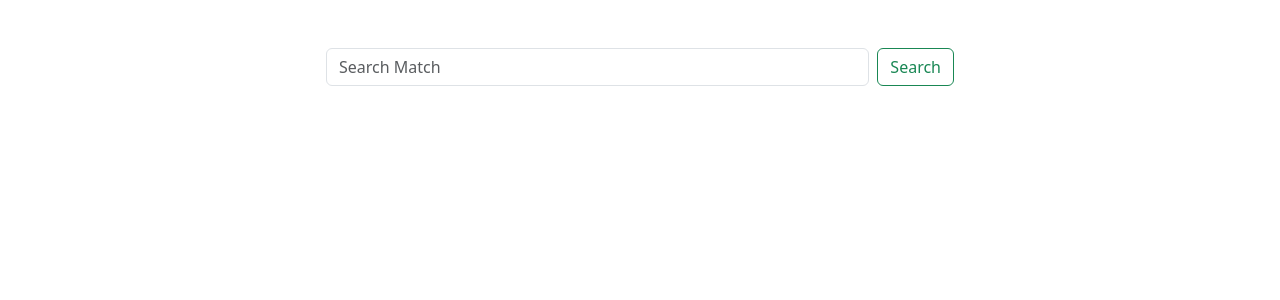
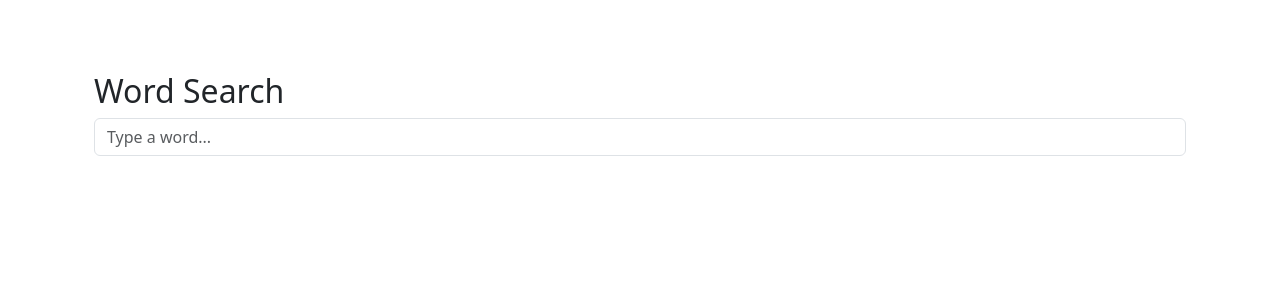
Before and after one commit to vaibhavgathawale/routing, an Angular app: page /search in a window 1280 px wide. Shown: the top 300 px of the page. Built offline with nearby package versions, Linux system fonts and the light colour scheme.

Commit message:
product list fetch from input field. Product details component in implemention.

```diff
--- a/src/app/app.routes.ts
+++ b/src/app/app.routes.ts
@@ -3,12 +3,14 @@ import { Home } from './home/home';
 import { Search } from './search/search';
 import { CarouselComponent } from './carousel/carousel';
 import { Carthome } from './carthome/carthome';
+import { ProductDetail } from './product-detail/product-detail';
 
 export const routes: Routes = [
     { path: '', component: Home },
     { path: 'search', component: Search },
     { path: 'Carousel', component: CarouselComponent },
-    { path: 'carthome', component: Carthome }
+    { path: 'carthome', component: Carthome },
+    { path: 'product/:id', component: ProductDetail}  // ✅ dynamic route with product id
 
 
 
--- /dev/null
+++ b/src/app/product-detail/product-detail.html
@@ -0,0 +1 @@
+<p>product-detail works!</p>
--- a/src/app/search/search.html
+++ b/src/app/search/search.html
@@ -1,34 +1,33 @@
-<!-- <p>search works!</p>
-<div class="container-fluid">
-  <form class="d-flex mx-auto" style="width: 50%;" role="search">
-    <input class="form-control me-5 custom-input"
-           type="search"
-           placeholder="Search"
-           aria-label="Search"/>
-    <button class="btn btn-outline-success" type="submit">Search</button>
-  </form>
-</div> -->
+
 <br>
 <br>
 
-<div class="container-fluid">
-  <form class="d-flex mx-auto" style="width: 50%;" (ngSubmit)="searchMatch()">
-    <input class="form-control me-2"
-           type="search"
-           placeholder="Search Match"
-           [(ngModel)]="query"
-           name="query"
-           aria-label="Search"/>
-    <button class="btn btn-outline-success" type="submit">Search</button>
-  </form>
+<div class="container p-4">
+  <h2>Word Search</h2>
 
-  <!-- results -->
-  <div class="mt-3" *ngIf="matches.length > 0">
-    <h5>Results:</h5>
-    <ul class="list-group">
-      <li *ngFor="let match of matches" class="list-group-item">
-        {{ match.team1 }} vs {{ match.team2 }} - {{ match.date }}
-      </li>
+  <input type="text" [formControl]="searchControl" placeholder="Type a word..." class="form-control" />
+
+  @if (results.length > 0) {
+    <ul class="list-group mt-3">
+      @for (word of results; track word) {
+        <li class="list-group-item">
+          {{ word }}
+        </li>
+      }
     </ul>
-  </div>
+  }
 </div>
+
+<!-- <div class="container p-4">
+  <h2>Word Search</h2>
+
+  <input type="text" [formControl]="searchControl" placeholder="Type a word..." class="form-control" />
+
+  <ul class="list-group mt-3" *ngIf="results.length > 0">
+    <li *ngFor="let product of results"
+        class="list-group-item">
+
+        <a [routerLink]="['/product', product.id]">{{ product.name }}</a>
+    </li>
+  </ul>
+</div> -->
--- a/src/app/search/search.ts
+++ b/src/app/search/search.ts
@@ -1,24 +1,40 @@
 import { Component } from '@angular/core';
 import { CommonModule } from '@angular/common';   // for *ngIf, *ngFor
 import { FormsModule } from '@angular/forms';     // for [(ngModel)]
-import { HttpClientModule, HttpClient } from '@angular/common/http';
-
+import { FormControl,ReactiveFormsModule } from '@angular/forms';
+import { debounceTime, distinctUntilChanged, switchMap } from 'rxjs/operators';
+import { Data } from '../service/data';
+import { Product } from '../models/Product.model';
 
 
 
 @Component({
   selector: 'app-search',
-  imports: [CommonModule, FormsModule, HttpClientModule],
+  imports: [CommonModule, FormsModule,ReactiveFormsModule],
   templateUrl: './search.html',
   styleUrl: './search.css'
 
 })
 export class Search {
-   query: string = '';
-  matches: any[] = [];
+ searchControl = new FormControl('');
+  results: string[] = [];
 
-
-  searchMatch() {
-
-    }
+  constructor(private data: Data) {
+    this.searchControl.valueChanges
+      .pipe(
+        debounceTime(300),               // wait for 300ms pause in typing
+        distinctUntilChanged(),          // only call API if value changed
+        switchMap(value => {
+          if (value && value.length >= 2) {
+            return this.data.searchWords(value);
+          } else {
+            this.results = [];
+            return [];
+          }
+        })
+      )
+      .subscribe((data: string[]) => {
+        this.results = data;
+      });
   }
+  }
--- a/src/app/service/data.ts
+++ b/src/app/service/data.ts
@@ -3,18 +3,19 @@ import { Injectable } from '@angular/core';
    import { Observable } from 'rxjs';
 
 
+@Injectable({
+  providedIn: 'root'   // ✅ this makes it globally available
+})
 
-export interface MyData {
-     id: number;
-     name: string;
-     // ... other properties
-   }
 export class Data {
-     private apiUrl = 'http://localhost:8080/api/matches/search'; // Replace with your API URL
 
-     constructor(private http: HttpClient) { }
 
-     getData(): Observable<MyData[]> {
-       return this.http.get<MyData[]>(this.apiUrl);
-     }
+    private apiUrl = 'http://localhost:8080/api/words/search';
+
+  constructor(private http: HttpClient) {}
+
+  searchWords(query: string): Observable<string[]> {
+    return this.http.get<string[]>(`${this.apiUrl}?q=${query}`);
+  }
+
 }
--- a/src/main.ts
+++ b/src/main.ts
@@ -7,7 +7,6 @@ bootstrapApplication(App, {
   ...appConfig,
   providers: [
     ...(appConfig.providers || []),
-    provideHttpClient(withInterceptorsFromDi())   // ✅ new way to provide HttpClient
+    provideHttpClient(withInterceptorsFromDi())   // ✅ Browser HttpClient
   ]
-})
-.catch((err) => console.error(err));
+}).catch((err) => console.error(err));
```
Also changed, not shown: src/app/product-detail/product-detail.ts (added, +11 -0 lines), src/app/product-detail/product-detail.css (added), 1 other file (tests, documents, lock files or other folders).
